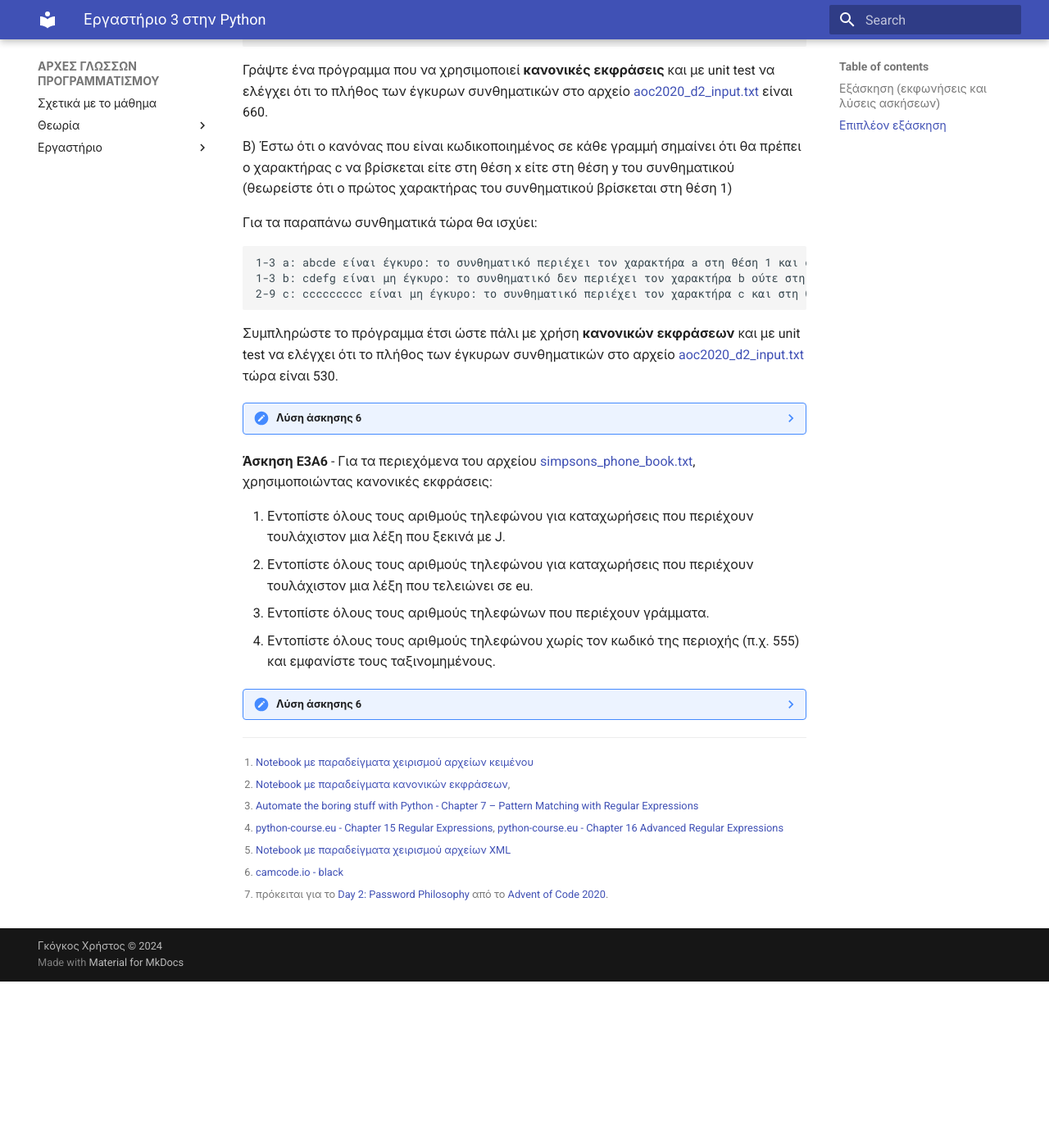
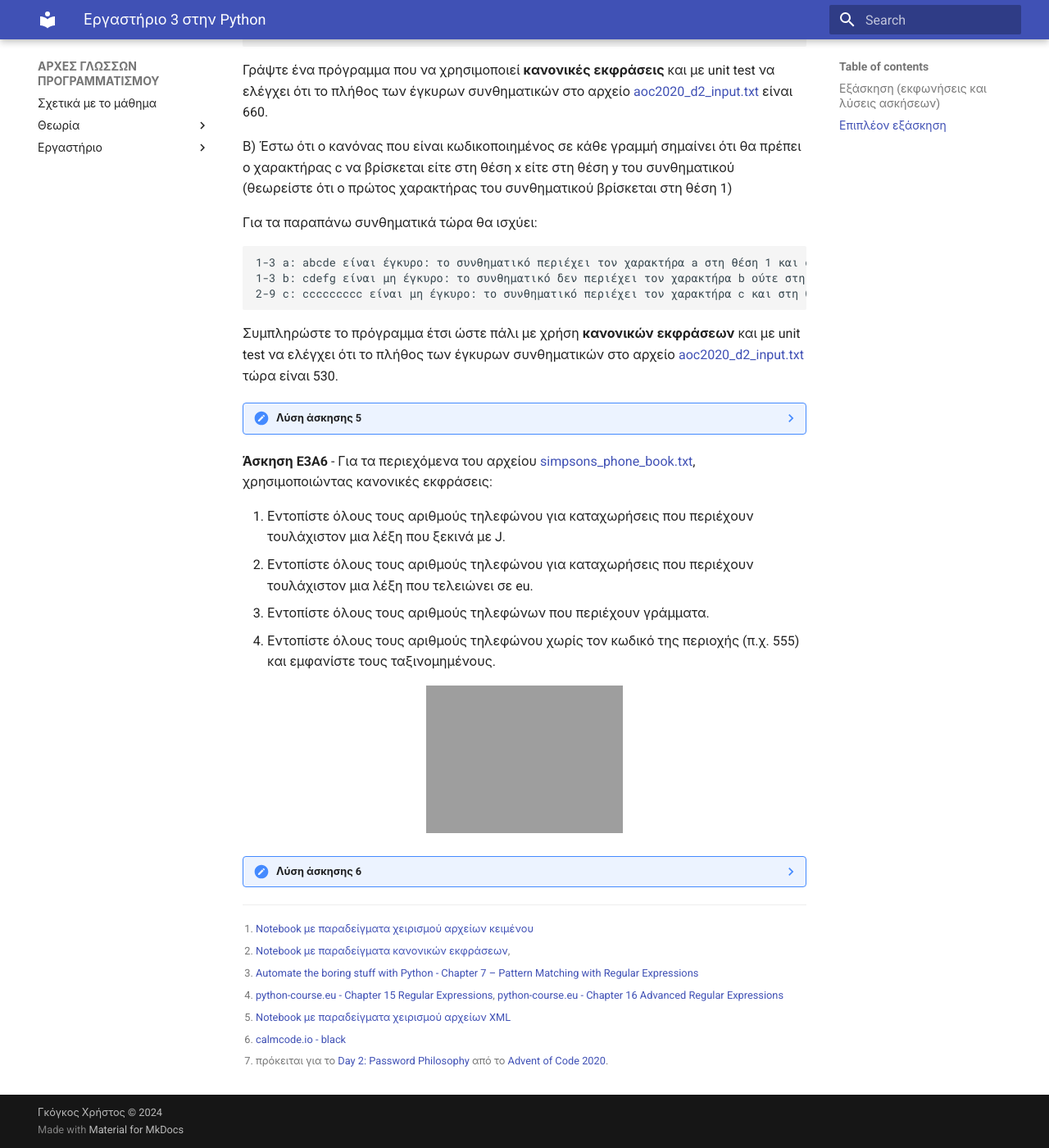
Before and after one commit to chgogos/dituoi_ARCHES_GLOSSON_PROGRAMMATISMOU, an MkDocs documentation site: the page built from docs/lab3_python.md, in a window 1280 px wide and 1400 px high, scrolled down 4923 px. Shown: the whole window at 82% size. Built offline with MkDocs 1.6.1 and Material for MkDocs 9.7.7, drawn with Linux system fonts in a browser that asks for light colours; before the commit the page ends 6120 px from its top, so only the background shows below that; grey boxes are pictures that could not be loaded.

Commit message:
Update external links in lab2_python.md and lab3_python.md

````diff
--- a/docs/lab3_python.md
+++ b/docs/lab3_python.md
@@ -12,7 +12,7 @@
 
 [^5]: [Notebook με παραδείγματα χειρισμού αρχείων XML](https://github.com/chgogos/dituoi_agp/blob/main/pl/python/notebooks/16-xml.ipynb)
 
-[^6]: [camcode.io - black](https://calmcode.io/course/black/introduction)
+[^6]: [calmcode.io - black](https://calmcode.io/course/black/introduction)
 
 **Εργαλεία πειραματισμού με κανονικές εκφράσεις**
 
@@ -597,7 +597,7 @@
 
 Συμπληρώστε το πρόγραμμα έτσι ώστε πάλι με χρήση **κανονικών εκφράσεων** και με unit test να ελέγχει ότι το πλήθος των έγκυρων συνθηματικών στο αρχείο [aoc2020_d2_input.txt](./datasets/aoc2020_d2_input.txt) τώρα είναι 530.
 
-??? note "Λύση άσκησης 6"
+??? note "Λύση άσκησης 5"
     ```{.py title="3_5_sol.py" linenums="1"}
     --8<-- "src/python/lab3/3_5_sol.py"
     ```
@@ -618,6 +618,9 @@
 2. Εντοπίστε όλους τους αριθμούς τηλεφώνου για καταχωρήσεις που περιέχουν τουλάχιστον μια λέξη που τελειώνει σε eu.
 3. Εντοπίστε όλους τους αριθμούς τηλεφώνων που περιέχουν γράμματα.
 4. Εντοπίστε όλους τους αριθμούς τηλεφώνου χωρίς τον κωδικό της περιοχής (π.χ. 555) και εμφανίστε τους ταξινομημένους.
+
+<center><iframe src="https://giphy.com/embed/jUwpNzg9IcyrK" width="240" height="180" frameBorder="0" class="giphy-embed" allowFullScreen></iframe></center>
+
 
 ??? note "Λύση άσκησης 6"
     ```{.py title="3_6_sol.py" linenums="1"}
````
Also changed, not shown: docs/lab2_python.md (+2 -2 lines).
